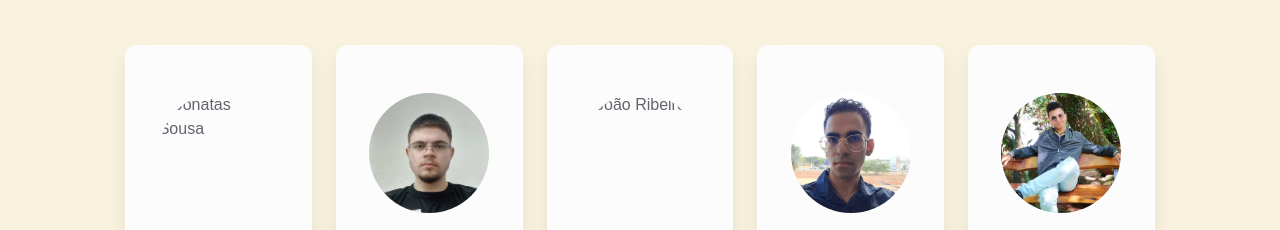
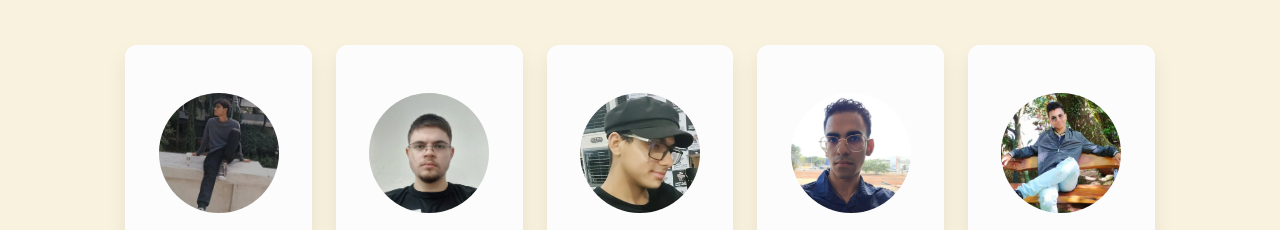
Before and after one commit to jessilver/trazai-landing-page, a website built with Vite: page index.html in a window 1280 px wide. Shown: the part 4871-5101 px from the top of the page. Built offline with nearby package versions, Linux system fonts and the light colour scheme; a script that the page names is missing; files whose address does not match are found by name.

Commit message:
feat: add new avatar images and update references in index.html

```diff
--- a/index.html
+++ b/index.html
@@ -718,7 +718,7 @@
               <figure class="group rounded-xl bg-body-light-1 dark:bg-body-dark-12/10 px-5 pb-10 pt-12 shadow-card-2 hover:shadow-lg hover:-translate-y-1">
                 <div class="relative z-10 mx-auto mb-5 h-[120px] w-[120px]">
                   <img
-                    src="./assets/img/avatar/avatar-1.jpg"
+                    src="./assets/img/avatar/jotta.jpeg"
                     alt="Jonatas Sousa"
                     class="h-full w-full rounded-full object-cover"
                   />
@@ -784,7 +784,7 @@
               <figure class="group rounded-xl bg-body-light-1 dark:bg-body-dark-12/10 px-5 pb-10 pt-12 shadow-card-2 hover:shadow-lg hover:-translate-y-1">
                 <div class="relative z-10 mx-auto mb-5 h-[120px] w-[120px]">
                   <img
-                    src="./assets/img/avatar/avatar-3.jpg"
+                    src="./assets/img/avatar/games.jpg"
                     alt="João Ribeiro"
                     class="h-full w-full rounded-full object-cover"
                   />
```
Also changed, not shown: assets/img/avatar/games.jpg (added), assets/img/avatar/jotta.jpeg (added).
